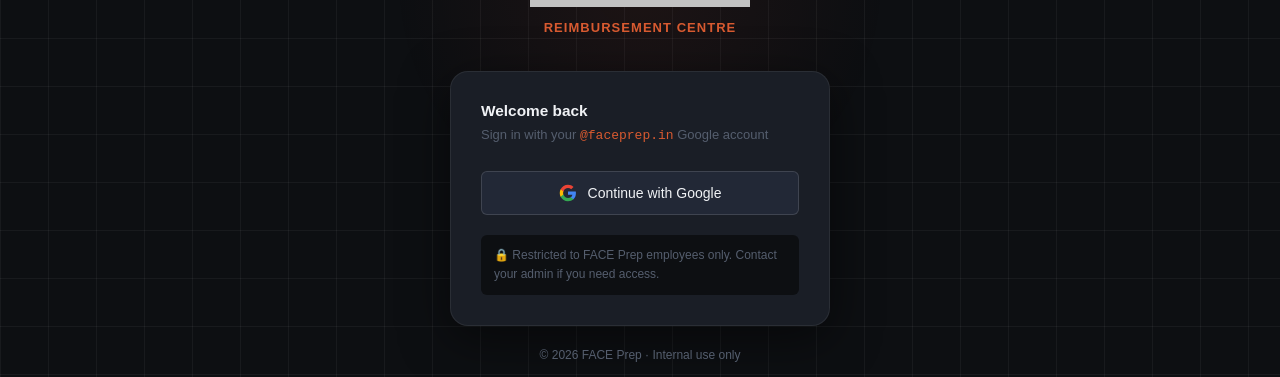
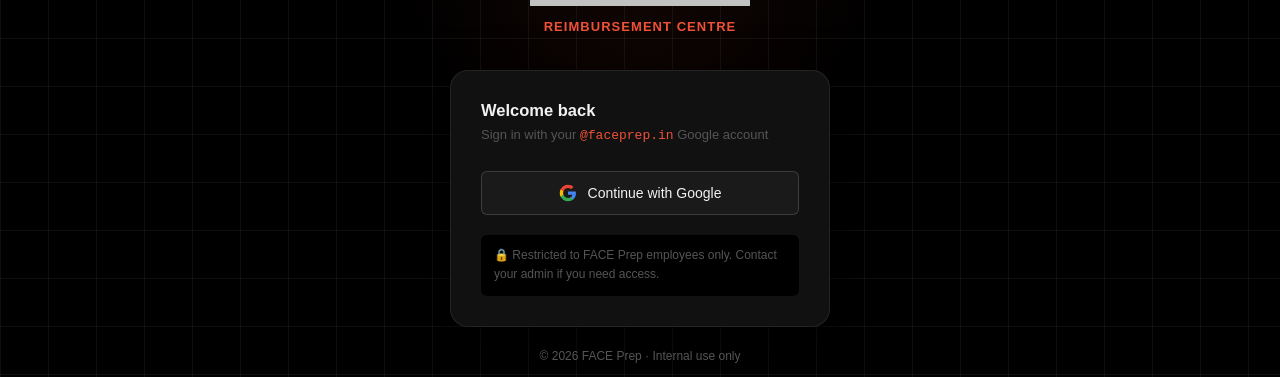
Before and after one commit to Dineshrajak5/FP-expenses, a React (Vite) app in the folder faceprep-expenses/: page / in a window 1280 px wide. Shown: the part 298-675 px from the top of the page. Built offline with nearby package versions, Linux system fonts and the light colour scheme; no server answers; grey boxes are pictures that could not be loaded; a web font is replaced by a local one.

Commit message:
Add files via upload

```diff
--- a/faceprep-expenses/src/styles/global.css
+++ b/faceprep-expenses/src/styles/global.css
@@ -3,33 +3,33 @@
 *, *::before, *::after { box-sizing: border-box; margin: 0; padding: 0; }
 
 :root {
-  --brand: #D85A30;
-  --brand-dark: #B84820;
+  --brand: #F05136;
+  --brand-dark: #D03A20;
   --brand-light: #FAECE7;
 
-  --bg-base: #0D0F12;
-  --bg-surface: #14171C;
-  --bg-card: #1A1E26;
-  --bg-card-hover: #1E2330;
-  --bg-elevated: #222836;
+  --bg-base: #000000;
+  --bg-surface: #0A0A0A;
+  --bg-card: #111111;
+  --bg-card-hover: #161616;
+  --bg-elevated: #1A1A1A;
 
-  --border: rgba(255,255,255,0.07);
-  --border-strong: rgba(255,255,255,0.13);
+  --border: rgba(255,255,255,0.08);
+  --border-strong: rgba(255,255,255,0.15);
 
-  --text-primary: #F0F2F5;
-  --text-secondary: #8A92A3;
-  --text-muted: #555E6E;
+  --text-primary: #F2F2F2;
+  --text-secondary: #909090;
+  --text-muted: #555555;
 
-  --green: #1D9E75;
-  --green-bg: rgba(29,158,117,0.12);
-  --amber: #EF9F27;
-  --amber-bg: rgba(239,159,39,0.12);
-  --blue: #378ADD;
-  --blue-bg: rgba(55,138,221,0.12);
-  --red: #E24B4A;
-  --red-bg: rgba(226,75,74,0.12);
-  --purple: #7F77DD;
-  --purple-bg: rgba(127,119,221,0.12);
+  --green: #22C47A;
+  --green-bg: rgba(34,196,122,0.1);
+  --amber: #F5A623;
+  --amber-bg: rgba(245,166,35,0.1);
+  --blue: #4A9EE8;
+  --blue-bg: rgba(74,158,232,0.1);
+  --red: #E84545;
+  --red-bg: rgba(232,69,69,0.1);
+  --purple: #9B8FEE;
+  --purple-bg: rgba(155,143,238,0.1);
 
   --radius-sm: 6px;
   --radius-md: 10px;
@@ -40,30 +40,30 @@
   --font-display: 'Google Sans', sans-serif;
   --mono: 'Google Sans Mono', monospace;
 
-  --sidebar-w: 224px;
-  --shadow-card: 0 1px 3px rgba(0,0,0,0.4), 0 0 0 0.5px var(--border);
-  --shadow-elevated: 0 4px 24px rgba(0,0,0,0.5);
+  --sidebar-w: 230px;
+  --shadow-card: 0 1px 3px rgba(0,0,0,0.6), 0 0 0 0.5px var(--border);
+  --shadow-elevated: 0 4px 24px rgba(0,0,0,0.7);
 }
 
 [data-theme="light"] {
-  --bg-base: #F4F6F9;
+  --bg-base: #F5F5F5;
   --bg-surface: #FFFFFF;
   --bg-card: #FFFFFF;
-  --bg-card-hover: #F8F9FB;
-  --bg-elevated: #F0F2F5;
+  --bg-card-hover: #FAFAFA;
+  --bg-elevated: #F0F0F0;
   --border: rgba(0,0,0,0.08);
   --border-strong: rgba(0,0,0,0.15);
-  --text-primary: #0D0F12;
-  --text-secondary: #4A5568;
-  --text-muted: #9AA3B2;
-  --green-bg: rgba(29,158,117,0.1);
-  --amber-bg: rgba(239,159,39,0.1);
-  --blue-bg: rgba(55,138,221,0.1);
-  --red-bg: rgba(226,75,74,0.1);
-  --purple-bg: rgba(127,119,221,0.1);
+  --text-primary: #111111;
+  --text-secondary: #444444;
+  --text-muted: #999999;
+  --green-bg: rgba(34,196,122,0.1);
+  --amber-bg: rgba(245,166,35,0.1);
+  --blue-bg: rgba(74,158,232,0.1);
+  --red-bg: rgba(232,69,69,0.1);
+  --purple-bg: rgba(155,143,238,0.1);
 }
 
-html { font-size: 14px; }
+html { font-size: 15px; }
 body {
   font-family: var(--font);
   background: var(--bg-base);
@@ -78,10 +78,10 @@
 ::-webkit-scrollbar-thumb { background: var(--border-strong); border-radius: 2px; }
 
 h1,h2,h3 { font-family: var(--font-display); }
-h1 { font-size: 1.6rem; font-weight: 700; letter-spacing: -0.02em; }
-h2 { font-size: 1.2rem; font-weight: 600; }
-h3 { font-size: 1rem; font-weight: 500; }
-p  { line-height: 1.6; color: var(--text-secondary); }
+h1 { font-size: 1.7rem; font-weight: 700; letter-spacing: -0.02em; }
+h2 { font-size: 1.25rem; font-weight: 600; }
+h3 { font-size: 1.05rem; font-weight: 500; }
+p  { line-height: 1.6; color: var(--text-secondary); font-size: 0.95rem; }
 
 .app-shell {
   display: grid;
@@ -91,7 +91,7 @@
 
 .main-content {
   grid-column: 2;
-  padding: 28px 32px;
+  padding: 30px 36px;
   overflow-y: auto;
   max-height: 100vh;
 }
@@ -105,40 +105,32 @@
   top: 0;
   display: flex;
   flex-direction: column;
-  padding: 16px 10px;
+  padding: 18px 12px;
 }
 
 .sidebar-logo {
   display: flex;
   flex-direction: column;
   align-items: center;
-  padding: 8px 8px 16px;
+  padding: 4px 8px 18px;
   border-bottom: 0.5px solid var(--border);
   margin-bottom: 14px;
-  gap: 6px;
+  gap: 8px;
 }
 
-.logo-img {
-  width: 48px;
-  height: 48px;
+.sidebar-logo img.fp-logo {
+  width: 100%;
+  max-width: 160px;
+  height: auto;
   object-fit: contain;
 }
 
-.logo-wordmark {
-  font-family: var(--font-display);
-  font-size: 13px;
-  font-weight: 700;
-  color: var(--brand);
-  letter-spacing: 0.01em;
-  text-align: center;
-  line-height: 1.1;
-}
-
 .logo-sub {
-  font-size: 10px;
+  font-size: 11px;
   color: var(--text-muted);
   text-align: center;
   font-weight: 400;
+  letter-spacing: 0.02em;
 }
 
 .sidebar-nav { flex: 1; display: flex; flex-direction: column; gap: 2px; overflow-y: auto; }
@@ -146,7 +138,7 @@
 .nav-section-label {
   font-size: 10px;
   font-weight: 600;
-  letter-spacing: 0.1em;
+  letter-spacing: 0.12em;
   text-transform: uppercase;
   color: var(--text-muted);
   padding: 10px 8px 3px;
@@ -156,11 +148,11 @@
   display: flex;
   align-items: center;
   gap: 9px;
-  padding: 8px 10px;
+  padding: 9px 11px;
   border-radius: var(--radius-sm);
   cursor: pointer;
   color: var(--text-secondary);
-  font-size: 13px;
+  font-size: 14px;
   font-weight: 400;
   font-family: var(--font);
   transition: all 0.12s;
@@ -171,8 +163,8 @@
   text-decoration: none;
 }
 .nav-item:hover { background: var(--bg-elevated); color: var(--text-primary); }
-.nav-item.active { background: rgba(216,90,48,0.12); color: var(--brand); font-weight: 500; }
-.nav-item svg { width: 15px; height: 15px; flex-shrink: 0; }
+.nav-item.active { background: rgba(240,81,54,0.12); color: var(--brand); font-weight: 500; }
+.nav-item svg { width: 16px; height: 16px; flex-shrink: 0; }
 
 .sidebar-footer {
   border-top: 0.5px solid var(--border);
@@ -184,28 +176,28 @@
   background: var(--bg-card);
   border: 0.5px solid var(--border);
   border-radius: var(--radius-lg);
-  padding: 20px;
+  padding: 22px;
 }
 
 .card-header {
   display: flex;
   align-items: center;
   justify-content: space-between;
-  margin-bottom: 16px;
+  margin-bottom: 18px;
 }
 
 .stat-grid {
   display: grid;
   grid-template-columns: repeat(4, 1fr);
-  gap: 12px;
-  margin-bottom: 24px;
+  gap: 14px;
+  margin-bottom: 26px;
 }
 
 .stat-card {
   background: var(--bg-card);
   border: 0.5px solid var(--border);
   border-radius: var(--radius-lg);
-  padding: 18px 20px;
+  padding: 20px 22px;
   position: relative;
   overflow: hidden;
 }
@@ -216,34 +208,36 @@
   top: 0; left: 0; right: 0;
   height: 2px;
   background: var(--accent, var(--brand));
-  opacity: 0.7;
+  opacity: 0.8;
 }
 
-.stat-label { font-size: 11px; color: var(--text-muted); text-transform: uppercase; letter-spacing: 0.06em; margin-bottom: 8px; }
-.stat-value { font-size: 1.5rem; font-weight: 700; letter-spacing: -0.02em; color: var(--text-primary); font-family: var(--font-display); }
-.stat-sub { font-size: 11px; color: var(--text-muted); margin-top: 4px; }
+.stat-label { font-size: 11px; color: var(--text-muted); text-transform: uppercase; letter-spacing: 0.07em; margin-bottom: 10px; font-weight: 500; }
+.stat-value { font-size: 1.6rem; font-weight: 700; letter-spacing: -0.02em; color: var(--text-primary); font-family: var(--font-display); }
+.stat-sub { font-size: 12px; color: var(--text-muted); margin-top: 4px; }
 
 .badge {
   display: inline-flex;
   align-items: center;
   gap: 4px;
   font-size: 11px;
-  font-weight: 500;
-  padding: 3px 9px;
+  font-weight: 600;
+  padding: 3px 10px;
   border-radius: 20px;
   font-family: var(--font);
+  letter-spacing: 0.01em;
 }
 
-.badge-draft            { background: rgba(136,135,128,0.15); color: #B4B2A9; }
+.badge-draft            { background: rgba(136,135,128,0.15); color: #888; }
 .badge-pending_manager  { background: var(--amber-bg); color: var(--amber); }
 .badge-pending_finance  { background: var(--blue-bg); color: var(--blue); }
 .badge-approved         { background: var(--green-bg); color: var(--green); }
 .badge-rejected         { background: var(--red-bg); color: var(--red); }
 .badge-queried          { background: var(--purple-bg); color: var(--purple); }
-.badge-resubmitted      { background: rgba(216,90,48,0.12); color: var(--brand); }
+.badge-resubmitted      { background: rgba(240,81,54,0.12); color: var(--brand); }
+.badge-partially_approved { background: var(--amber-bg); color: var(--amber); }
 
-.form-group { display: flex; flex-direction: column; gap: 5px; }
-.form-label { font-size: 11px; color: var(--text-muted); font-weight: 500; text-transform: uppercase; letter-spacing: 0.06em; }
+.form-group { display: flex; flex-direction: column; gap: 6px; }
+.form-label { font-size: 11px; color: var(--text-muted); font-weight: 600; text-transform: uppercase; letter-spacing: 0.07em; }
 
 input, select, textarea {
   background: var(--bg-elevated);
@@ -251,15 +245,15 @@
   border-radius: var(--radius-sm);
   color: var(--text-primary);
   font-family: var(--font);
-  font-size: 13px;
-  padding: 8px 11px;
+  font-size: 14px;
+  padding: 9px 12px;
   outline: none;
   transition: border-color 0.15s;
   width: 100%;
 }
 input:focus, select:focus, textarea:focus {
   border-color: var(--brand);
-  box-shadow: 0 0 0 2px rgba(216,90,48,0.15);
+  box-shadow: 0 0 0 2px rgba(240,81,54,0.15);
 }
 input::placeholder { color: var(--text-muted); }
 select option { background: var(--bg-elevated); color: var(--text-primary); }
@@ -268,11 +262,11 @@
 .btn {
   display: inline-flex;
   align-items: center;
-  gap: 6px;
-  padding: 8px 16px;
+  gap: 7px;
+  padding: 9px 18px;
   border-radius: var(--radius-sm);
   font-family: var(--font);
-  font-size: 13px;
+  font-size: 14px;
   font-weight: 500;
   cursor: pointer;
   transition: all 0.15s;
@@ -283,60 +277,60 @@
 .btn-primary:hover { background: var(--brand-dark); }
 .btn-secondary { background: var(--bg-elevated); color: var(--text-primary); border: 0.5px solid var(--border-strong); }
 .btn-secondary:hover { background: var(--bg-card-hover); }
-.btn-ghost { background: transparent; color: var(--text-secondary); padding: 6px 10px; }
+.btn-ghost { background: transparent; color: var(--text-secondary); padding: 7px 11px; }
 .btn-ghost:hover { background: var(--bg-elevated); color: var(--text-primary); }
-.btn-danger { background: var(--red-bg); color: var(--red); border: 0.5px solid rgba(226,75,74,0.2); }
-.btn-danger:hover { background: rgba(226,75,74,0.2); }
-.btn-success { background: var(--green-bg); color: var(--green); border: 0.5px solid rgba(29,158,117,0.2); }
-.btn-success:hover { background: rgba(29,158,117,0.2); }
-.btn-sm { padding: 5px 11px; font-size: 12px; }
-.btn-xs { padding: 3px 8px; font-size: 11px; }
+.btn-danger { background: var(--red-bg); color: var(--red); border: 0.5px solid rgba(232,69,69,0.2); }
+.btn-danger:hover { background: rgba(232,69,69,0.2); }
+.btn-success { background: var(--green-bg); color: var(--green); border: 0.5px solid rgba(34,196,122,0.2); }
+.btn-success:hover { background: rgba(34,196,122,0.2); }
+.btn-sm { padding: 6px 12px; font-size: 13px; }
+.btn-xs { padding: 4px 9px; font-size: 12px; }
 .btn:disabled { opacity: 0.4; cursor: not-allowed; }
 
-table { width: 100%; border-collapse: collapse; font-size: 13px; }
+table { width: 100%; border-collapse: collapse; font-size: 14px; }
 thead th {
   text-align: left;
-  padding: 10px 12px;
+  padding: 11px 13px;
   color: var(--text-muted);
-  font-weight: 500;
+  font-weight: 600;
   font-size: 11px;
   text-transform: uppercase;
-  letter-spacing: 0.06em;
+  letter-spacing: 0.07em;
   border-bottom: 0.5px solid var(--border);
   font-family: var(--font);
 }
-tbody td { padding: 11px 12px; border-bottom: 0.5px solid var(--border); color: var(--text-primary); vertical-align: middle; }
+tbody td { padding: 12px 13px; border-bottom: 0.5px solid var(--border); color: var(--text-primary); vertical-align: middle; font-size: 14px; }
 tbody tr:last-child td { border-bottom: none; }
 tbody tr:hover td { background: var(--bg-card-hover); }
 .table-wrap { overflow-x: auto; }
 
-.grid2 { display: grid; grid-template-columns: 1fr 1fr; gap: 12px; }
-.grid3 { display: grid; grid-template-columns: 1fr 1fr 1fr; gap: 12px; }
-.grid4 { display: grid; grid-template-columns: repeat(4, 1fr); gap: 12px; }
+.grid2 { display: grid; grid-template-columns: 1fr 1fr; gap: 14px; }
+.grid3 { display: grid; grid-template-columns: 1fr 1fr 1fr; gap: 14px; }
+.grid4 { display: grid; grid-template-columns: repeat(4, 1fr); gap: 14px; }
 
 .page-header {
   display: flex;
   align-items: flex-start;
   justify-content: space-between;
-  margin-bottom: 24px;
+  margin-bottom: 26px;
 }
-.page-title { font-size: 1.3rem; font-weight: 700; letter-spacing: -0.02em; font-family: var(--font-display); }
-.page-sub { font-size: 12px; color: var(--text-muted); margin-top: 2px; }
+.page-title { font-size: 1.45rem; font-weight: 700; letter-spacing: -0.02em; font-family: var(--font-display); }
+.page-sub { font-size: 13px; color: var(--text-muted); margin-top: 3px; }
 
-.divider { height: 0.5px; background: var(--border); margin: 16px 0; }
+.divider { height: 0.5px; background: var(--border); margin: 18px 0; }
 
-.empty-state { text-align: center; padding: 48px 24px; color: var(--text-muted); font-size: 13px; }
-.empty-state svg { margin-bottom: 12px; opacity: 0.3; }
+.empty-state { text-align: center; padding: 52px 24px; color: var(--text-muted); font-size: 14px; }
+.empty-state svg { margin-bottom: 14px; opacity: 0.25; }
 
 .rate-pill {
   display: inline-flex;
   align-items: center;
   gap: 6px;
-  background: rgba(216,90,48,0.1);
+  background: rgba(240,81,54,0.1);
   color: var(--brand);
-  border: 0.5px solid rgba(216,90,48,0.2);
+  border: 0.5px solid rgba(240,81,54,0.25);
   border-radius: 20px;
-  padding: 4px 12px;
+  padding: 5px 13px;
   font-size: 12px;
   font-weight: 500;
   font-family: var(--mono);
@@ -344,8 +338,8 @@
 
 .toast-container {
   position: fixed;
-  bottom: 20px;
-  right: 20px;
+  bottom: 22px;
+  right: 22px;
   z-index: 9999;
   display: flex;
   flex-direction: column;
@@ -355,14 +349,14 @@
   background: var(--bg-elevated);
   border: 0.5px solid var(--border-strong);
   border-radius: var(--radius-md);
-  padding: 12px 16px;
-  font-size: 13px;
+  padding: 13px 17px;
+  font-size: 14px;
   display: flex;
   align-items: center;
-  gap: 8px;
+  gap: 9px;
   animation: slideUp 0.2s ease;
   box-shadow: var(--shadow-elevated);
-  max-width: 320px;
+  max-width: 340px;
   font-family: var(--font);
 }
 .toast-success { border-left: 2px solid var(--green); }
@@ -371,12 +365,12 @@
 @keyframes slideUp { from { transform: translateY(12px); opacity: 0; } to { transform: translateY(0); opacity: 1; } }
 
 .section-label {
-  font-size: 10px;
+  font-size: 11px;
   font-weight: 600;
   letter-spacing: 0.1em;
   text-transform: uppercase;
   color: var(--text-muted);
-  margin-bottom: 10px;
+  margin-bottom: 12px;
   font-family: var(--font);
 }
 
@@ -386,17 +380,17 @@
   border-radius: var(--radius-sm);
   color: var(--text-primary);
   font-family: var(--font);
-  font-size: 12px;
-  padding: 5px 8px;
+  font-size: 13px;
+  padding: 6px 9px;
   outline: none;
   width: 100%;
 }
 .inline-input:focus { border-color: var(--brand); }
 
-.tabs { display: flex; gap: 0; border-bottom: 0.5px solid var(--border); margin-bottom: 20px; }
+.tabs { display: flex; gap: 0; border-bottom: 0.5px solid var(--border); margin-bottom: 22px; }
 .tab-item {
-  padding: 8px 16px;
-  font-size: 13px;
+  padding: 9px 18px;
+  font-size: 14px;
   font-weight: 400;
   font-family: var(--font);
   color: var(--text-muted);
@@ -424,61 +418,59 @@
   justify-content: center;
   min-height: 100vh;
   flex-direction: column;
-  gap: 16px;
+  gap: 18px;
   background: var(--bg-base);
 }
 
-/* Upload zone */
 .upload-zone {
   border: 1.5px dashed var(--border-strong);
   border-radius: var(--radius-md);
-  padding: 16px;
+  padding: 14px;
   text-align: center;
   cursor: pointer;
   transition: all 0.15s;
   background: var(--bg-elevated);
 }
-.upload-zone:hover { border-color: var(--brand); background: rgba(216,90,48,0.05); }
+.upload-zone:hover { border-color: var(--brand); background: rgba(240,81,54,0.05); }
 .upload-zone.has-file { border-color: var(--green); border-style: solid; }
 
-/* Message thread */
 .message-thread { display: flex; flex-direction: column; gap: 8px; }
 .message-bubble {
-  padding: 10px 13px;
+  padding: 10px 14px;
   border-radius: var(--radius-md);
-  font-size: 13px;
+  font-size: 14px;
   max-width: 85%;
   line-height: 1.5;
 }
-.message-bubble.mine { background: rgba(216,90,48,0.12); color: var(--text-primary); align-self: flex-end; border-bottom-right-radius: 4px; }
+.message-bubble.mine { background: rgba(240,81,54,0.12); color: var(--text-primary); align-self: flex-end; border-bottom-right-radius: 4px; }
 .message-bubble.theirs { background: var(--bg-elevated); color: var(--text-primary); align-self: flex-start; border-bottom-left-radius: 4px; }
-.message-meta { font-size: 10px; color: var(--text-muted); margin-top: 3px; }
+.message-meta { font-size: 11px; color: var(--text-muted); margin-top: 3px; }
 
-/* Theme toggle */
 .theme-toggle {
   display: flex;
   align-items: center;
-  gap: 6px;
-  padding: 6px 10px;
+  gap: 7px;
+  padding: 7px 11px;
   border-radius: var(--radius-sm);
   cursor: pointer;
   background: transparent;
   border: 0.5px solid var(--border-strong);
   color: var(--text-secondary);
-  font-size: 12px;
+  font-size: 13px;
   font-family: var(--font);
   transition: all 0.15s;
+  width: 100%;
+  margin-bottom: 6px;
 }
 .theme-toggle:hover { background: var(--bg-elevated); color: var(--text-primary); }
 
-/* Recharts */
 .recharts-cartesian-grid-horizontal line,
 .recharts-cartesian-grid-vertical line { stroke: var(--border) !important; }
-.recharts-text { fill: var(--text-muted) !important; font-size: 11px !important; }
+.recharts-text { fill: var(--text-muted) !important; font-size: 12px !important; }
 
 @media (max-width: 900px) {
   .app-shell { grid-template-columns: 1fr; }
   .sidebar { display: none; }
-  .main-content { grid-column: 1; padding: 16px; }
+  .main-content { grid-column: 1; padding: 18px; }
   .stat-grid { grid-template-columns: repeat(2, 1fr); }
 }
```
